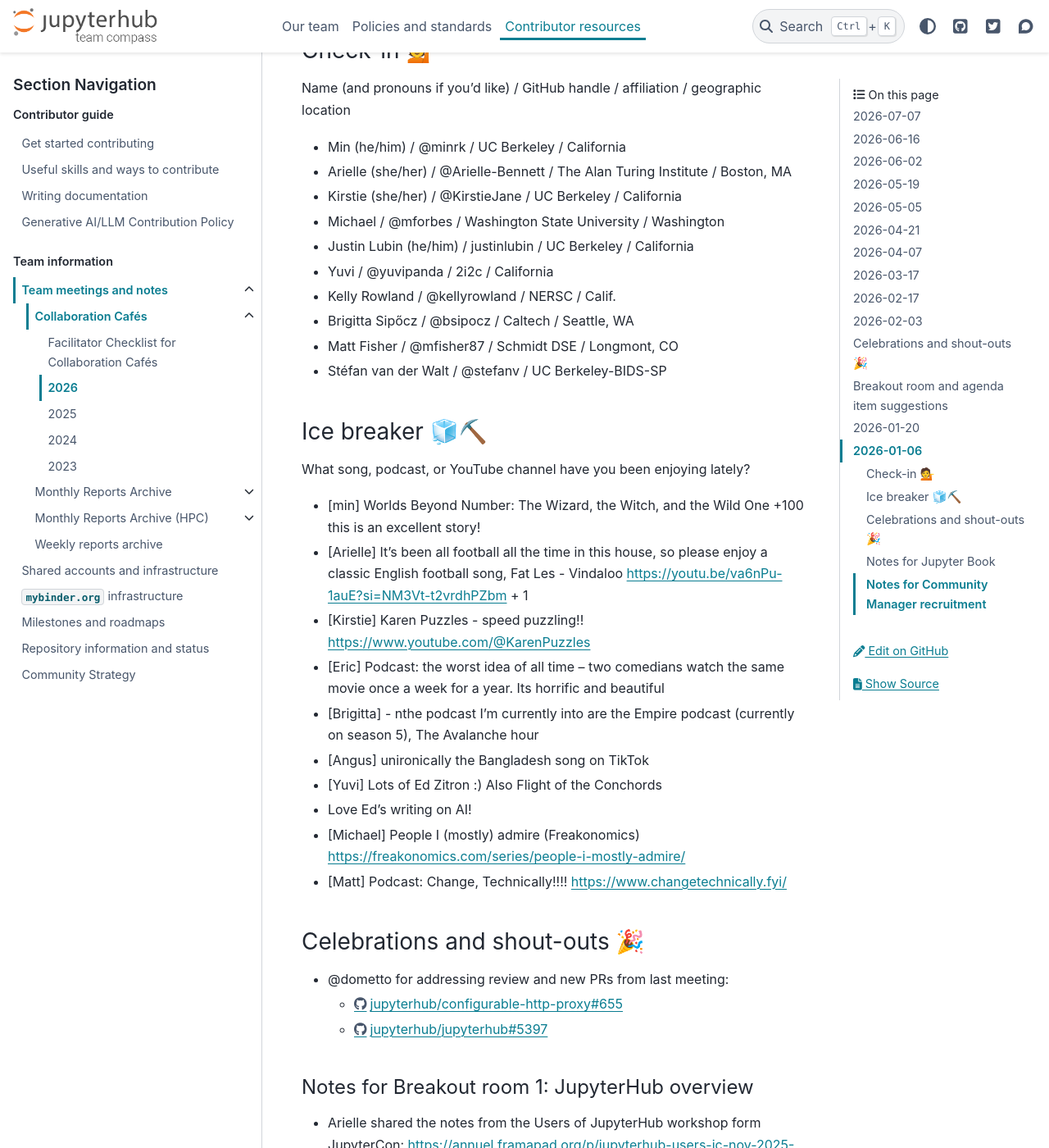
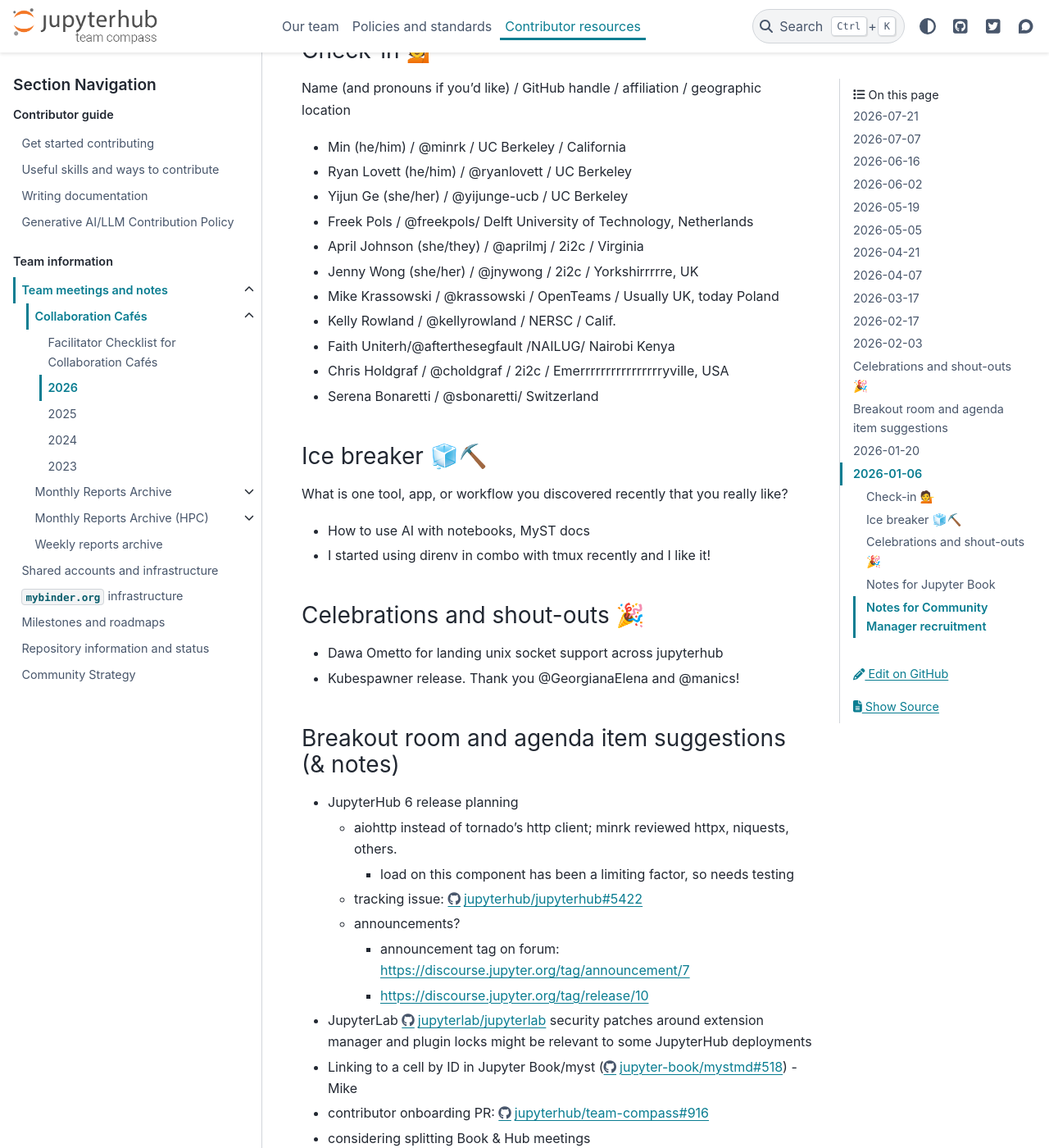
Before and after one commit to jupyterhub/team-compass, a Sphinx documentation site: the page built from docs/meetings/collab-cafe/2026.md, in a window 1280 px wide and 1400 px high, scrolled down 318 px. Shown: the whole window at 82% size. Built offline with Sphinx 7.4.7 and the PyData theme 0.15.4, drawn with Linux system fonts in a browser that asks for light colours; the version number could not be read and is left out; some of the changed text lies outside the part shown.

Commit message:
Add meeting notes 2026-July-21

```diff
--- a/docs/meetings/collab-cafe/2026.md
+++ b/docs/meetings/collab-cafe/2026.md
@@ -1,4 +1,46 @@
 # 2026 Collaboration Cafe Notes Archive
+
+## 2026-07-21
+
+### Check-in 💁
+Name (and pronouns if you'd like) / GitHub handle / affiliation / geographic location
+* Min (he/him) / @minrk / UC Berkeley / California
+* Ryan Lovett (he/him) / @ryanlovett / UC Berkeley
+* Yijun Ge (she/her) / @yijunge-ucb / UC Berkeley
+* Freek Pols / @freekpols/ Delft University of Technology, Netherlands
+* April Johnson (she/they) / @aprilmj / 2i2c / Virginia
+* Jenny Wong (she/her) / @jnywong / 2i2c / Yorkshirrrrre, UK
+* Mike Krassowski / @krassowski / OpenTeams / Usually UK, today Poland
+* Kelly Rowland / @kellyrowland / NERSC / Calif.
+* Faith Uniterh/@afterthesegfault /NAILUG/ Nairobi Kenya
+* Chris Holdgraf / @choldgraf / 2i2c / Emerrrrrrrrrrrrrrrryville, USA
+* Serena Bonaretti / @sbonaretti/ Switzerland
+
+### Ice breaker 🧊⛏️
+What is one tool, app, or workflow you discovered recently that you really like?
+* How to use AI with notebooks, MyST docs
+* I started using direnv in combo with tmux recently and I like it!
+
+### Celebrations and shout-outs 🎉
+* Dawa Ometto for landing unix socket support across jupyterhub
+* Kubespawner release. Thank you @GeorgianaElena and @manics!
+
+### Breakout room and agenda item suggestions (& notes)
+* JupyterHub 6 release planning
+  * aiohttp instead of tornado's http client; minrk reviewed httpx, niquests, others.
+    * load on this component has been a limiting factor, so needs testing
+  * tracking issue: https://github.com/jupyterhub/jupyterhub/issues/5422
+  * announcements?
+    * announcement tag on forum: https://discourse.jupyter.org/tag/announcement/7
+    * https://discourse.jupyter.org/tag/release/10
+* JupyterLab https://github.com/jupyterlab/jupyterlab/releases/tag/v4.6.2 security patches around extension manager and plugin locks might be relevant to some JupyterHub deployments
+* Linking to a cell by ID in Jupyter Book/myst (https://github.com/jupyter-book/mystmd/issues/518) - Mike
+* contributor onboarding PR: https://github.com/jupyterhub/team-compass/pull/916
+* considering splitting Book & Hub meetings
+  * some folks want to be in both discussions, hard when it is concurrent
+  * Possibility: keep time slot as weekly instead of bi-weekly, alternate Hub & Book
+  * Key point: not enough Book folks here today to decide
+
 
 ## 2026-07-07
 
```
